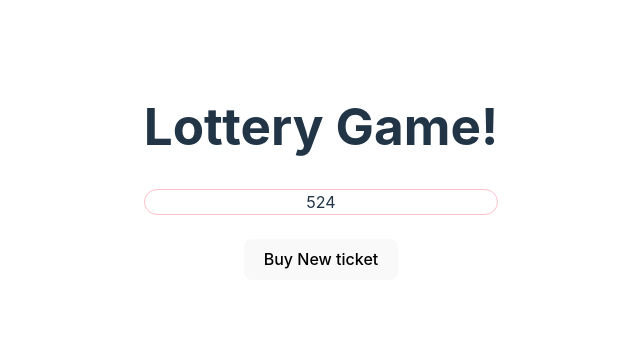
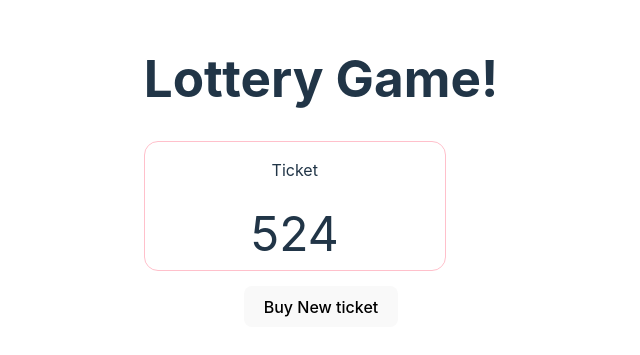
Before and after one commit to pavansingh888/React-practice, a React (Vite) app in the folder todoReact/: page / in a window 1280 px wide. Shown: the part 219-574 px from the top of the page, without its empty margins (319-959 px from the left). Built offline with nearby package versions, Linux system fonts and the light colour scheme.

Commit message:
State Design pattern - Lifting state up

```diff
--- a/todoReact/src/App.jsx
+++ b/todoReact/src/App.jsx
@@ -10,7 +10,7 @@
     <>
       {/* <LudoBoard/> */}
       {/* <TodoList/> */}
-      <LotteryGame/>
+      <LotteryGame n={3} winningSum={15}/>
     </>
   )
 }
--- a/todoReact/src/LotteryGame.jsx
+++ b/todoReact/src/LotteryGame.jsx
@@ -1,22 +1,17 @@
 import { useState } from "react"
-import "./Lottery.css"
 import { genTicket,sum } from "./helper"
+import Ticket from "./Ticket"
 
-export default function LotteryGame() {
-    let [ticket,setTicket] = useState(genTicket(3))
-    let isWinning = sum(ticket) === 15;
+export default function LotteryGame({n=3,winningSum=15}) {
+    let [ticket,setTicket] = useState(genTicket(n))
+    let isWinning = sum(ticket) === winningSum;
     function buyTicket(){
-        setTicket(genTicket(3))
+        setTicket(genTicket(n))
     }
     return (
     <>
     <h1>Lottery Game!</h1>
-    <div className="ticket">
-        <span>{ticket[0]}</span>
-        <span>{ticket[1]}</span>
-        <span>{ticket[2]}</span>
-    </div>
-    <br></br>
+    <Ticket ticket={ticket}/>
     <button onClick={buyTicket}>Buy New ticket</button>
     <h3>{isWinning && "Congratulations, You won!"}</h3>
     </>
--- /dev/null
+++ b/todoReact/src/Ticket.css
@@ -0,0 +1,6 @@
+.Ticket {
+   border:1px solid pink;
+   border-radius: 14px;
+   width:300px;
+   margin-bottom: 15px;
+}
--- /dev/null
+++ b/todoReact/src/Ticket.jsx
@@ -0,0 +1,13 @@
+import TicketNum from "./TicketNum"
+import "./Ticket.css"
+
+export default function Ticket({ticket}){
+    return (
+        <div className="Ticket">
+         <p>Ticket</p>
+         {ticket.map((num,idx)=>( //We get error: child in a array should have a unique key prop
+            <TicketNum num={num} key={idx}/>
+         ))}
+        </div>
+    )
+}
--- /dev/null
+++ b/todoReact/src/TicketNum.css
@@ -0,0 +1,3 @@
+.TicketNum{
+    font-size: 3rem;
+}
--- /dev/null
+++ b/todoReact/src/TicketNum.jsx
@@ -0,0 +1,5 @@
+import "./TicketNum.css";
+
+export default function TicketNum({num}){
+    return <span className="TicketNum">{num}</span>
+}
```
